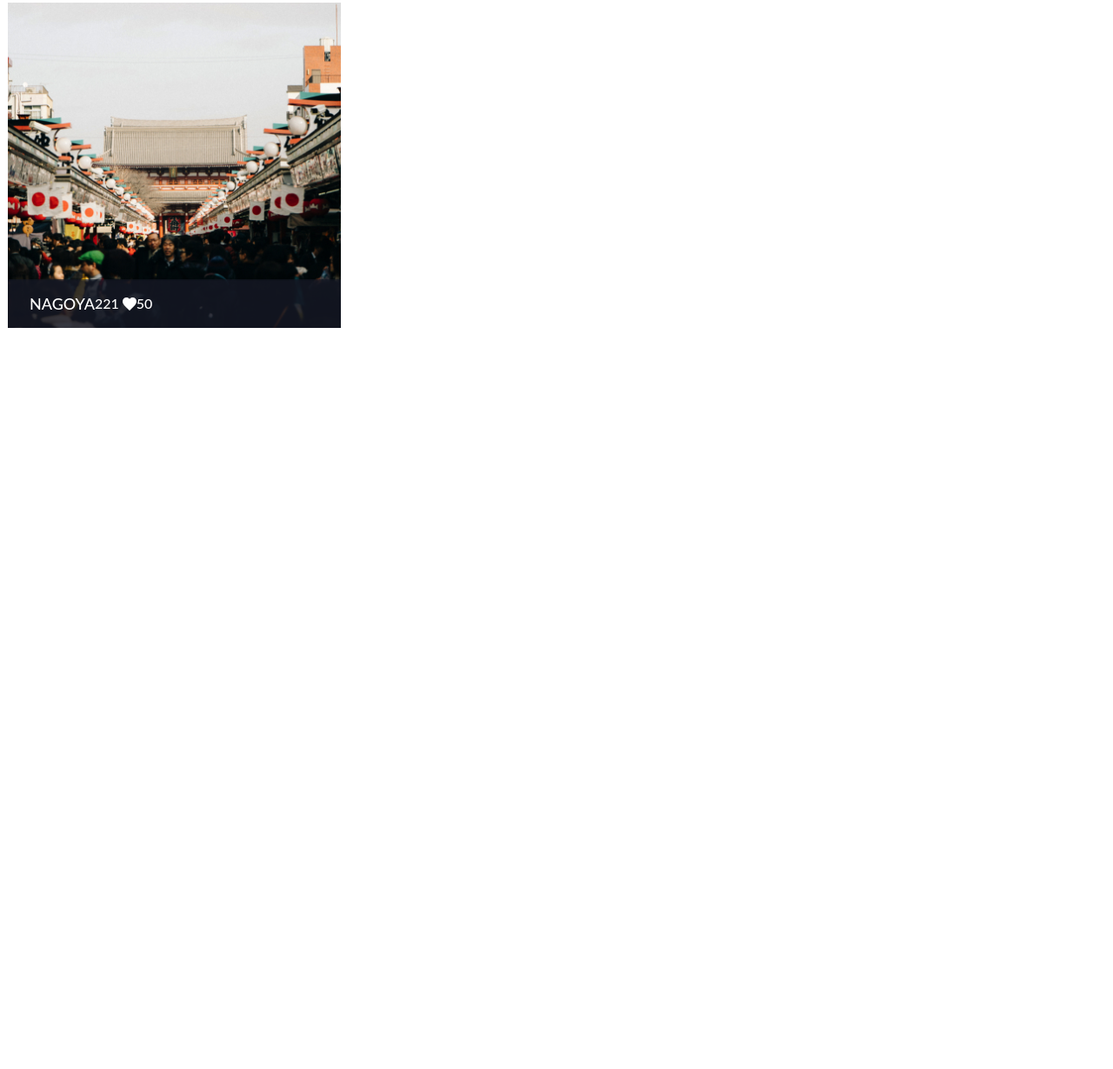
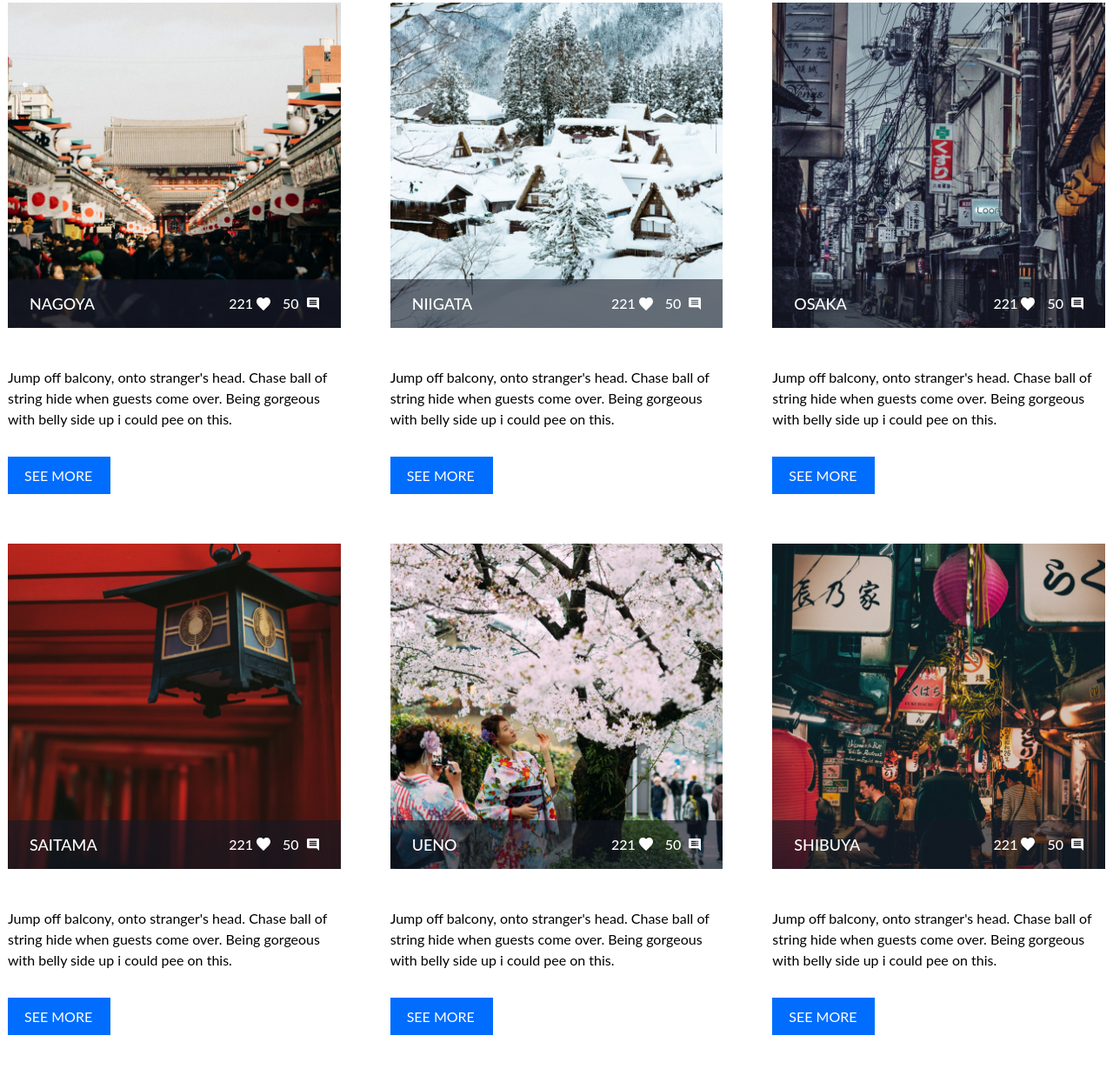
Before and after one commit to Serezha1993/Japan-Site, a plain HTML site: page index.html in a window 1280 px wide. Shown: the part 3200-4429 px from the top of the page at 87% size. Before the commit the page ends 3663 px from the top, so only its background shows below. Drawn offline with Linux system fonts and the light colour scheme; a web font is replaced by a local one.

Commit message:
top__card-end

```diff
--- a/css/style.css
+++ b/css/style.css
@@ -755,6 +755,11 @@ grid-column: span 3;
 
 .top__card-pic{
     position: relative;
+    margin-bottom: 45px;
+}
+.top__card{
+    display: flex;
+    flex-direction: column;
 }
 
 
@@ -764,6 +769,7 @@ grid-column: span 3;
     display: flex;
     flex-wrap: wrap;
     align-items: center;
+    justify-content: flex-end;
     position: absolute;
     bottom: 0;
     left: 0;
@@ -778,6 +784,7 @@ grid-column: span 3;
     font-size: 18px;
     line-height: 24px;
     color: #fff;
+    margin: 0 auto 0 0;
 
 }
 
@@ -788,6 +795,7 @@ grid-column: span 3;
     color: #fff;
     padding-right: 20px;
     background: url(../img/heart.svg) no-repeat right;
+    margin-right: 14px;
 }
 
 .top__card-comments{
@@ -796,4 +804,26 @@ grid-column: span 3;
     line-height: 24px;
     color: #fff;
     padding-right: 23px;
+    background: url(../img/svg/comment.svg) no-repeat right;
 }
+
+.top__card-desc{
+    font-size: 16px;
+    line-height: 24px;
+    margin-bottom: 31px;
+}
+.top__card-more{
+    width: 118px;
+    padding: 12px 19px;
+    background: #006DFE;
+    text-decoration: none;
+    color: #fff;
+    font-size: 16px;
+    margin: auto 0 0 0;
+
+}
+
+ .top__card-more:hover,  .top__card-more:focus,  .top__card-more:active{
+    background: #0e66da;
+
+ }
--- a/index.html
+++ b/index.html
@@ -255,7 +255,134 @@
   </div>
           </div>
         </div>
+
+<p class="top__card-desc">
+  Jump off balcony, onto stranger's head. Chase ball of string hide when guests come over. Being gorgeous with belly side up i could pee on this.
+</p>
+<a href="#!" class="top__card-more">SEE MORE</a>
+ </div>
+
+
+      <div class="top__card">
+      <div class="top__card-pic">
+        <img src="./img/top2.jpg" alt="NIIGATA" class="top__card-thumb">
+        <div class="top__card-stats">
+<h3 class="top__card-title">
+  NIIGATA
+</h3>
+<div class="top__card-likes">
+<span class="top__card-likes-value">221</span>
+</div>
+ <div class="top__card-comments">
+ <span class="top__card-comments-value">50</span>
+</div>
+        </div>
       </div>
+
+<p class="top__card-desc">
+Jump off balcony, onto stranger's head. Chase ball of string hide when guests come over. Being gorgeous with belly side up i could pee on this.
+</p>
+<a href="#!" class="top__card-more">SEE MORE</a>
+ </div>
+
+
+ <div class="top__card">
+        <div class="top__card-pic">
+          <img src="./img/top3.jpg" alt="OSAKA" class="top__card-thumb">
+          <div class="top__card-stats">
+  <h3 class="top__card-title">
+    OSAKA
+  </h3>
+  <div class="top__card-likes">
+  <span class="top__card-likes-value">221</span>
+  </div>
+   <div class="top__card-comments">
+   <span class="top__card-comments-value">50</span>
+  </div>
+          </div>
+        </div>
+
+<p class="top__card-desc">
+  Jump off balcony, onto stranger's head. Chase ball of string hide when guests come over. Being gorgeous with belly side up i could pee on this.
+</p>
+<a href="#!" class="top__card-more">SEE MORE</a>
+ </div>
+
+
+ <div class="top__card">
+        <div class="top__card-pic">
+          <img src="./img/top4.jpg" alt="SAITAMA" class="top__card-thumb">
+          <div class="top__card-stats">
+  <h3 class="top__card-title">
+    SAITAMA
+  </h3>
+  <div class="top__card-likes">
+  <span class="top__card-likes-value">221</span>
+  </div>
+   <div class="top__card-comments">
+   <span class="top__card-comments-value">50</span>
+  </div>
+          </div>
+        </div>
+
+<p class="top__card-desc">
+  Jump off balcony, onto stranger's head. Chase ball of string hide when guests come over. Being gorgeous with belly side up i could pee on this.
+</p>
+<a href="#!" class="top__card-more">SEE MORE</a>
+</div>
+
+
+
+<div class="top__card">
+        <div class="top__card-pic">
+          <img src="./img/top5.jpg" alt="UENO" class="top__card-thumb">
+          <div class="top__card-stats">
+  <h3 class="top__card-title">
+    UENO
+  </h3>
+  <div class="top__card-likes">
+  <span class="top__card-likes-value">221</span>
+  </div>
+   <div class="top__card-comments">
+   <span class="top__card-comments-value">50</span>
+  </div>
+          </div>
+        </div>
+
+<p class="top__card-desc">
+  Jump off balcony, onto stranger's head. Chase ball of string hide when guests come over. Being gorgeous with belly side up i could pee on this.
+</p>
+<a href="#!" class="top__card-more">SEE MORE</a>
+</div>
+
+<div class="top__card">
+        <div class="top__card-pic">
+          <img src="./img/top6.jpg" alt="SHIBUYA" class="top__card-thumb">
+          <div class="top__card-stats">
+  <h3 class="top__card-title">
+    SHIBUYA
+    </h3>
+  <div class="top__card-likes">
+  <span class="top__card-likes-value">221</span>
+  </div>
+   <div class="top__card-comments">
+   <span class="top__card-comments-value">50</span>
+  </div>
+          </div>
+        </div>
+
+<p class="top__card-desc">
+  Jump off balcony, onto stranger's head. Chase ball of string hide when guests come over. Being gorgeous with belly side up i could pee on this.
+</p>
+<a href="#!" class="top__card-more">SEE MORE</a>
+</div>
+
+
+
+
+
+
+
     </div>
   </div>
 </section>
```
Also changed, not shown: img/top2.jpg (added), img/top3.jpg (added), img/top4.jpg (added), img/top5.jpg (added), img/top6.jpg (added).
